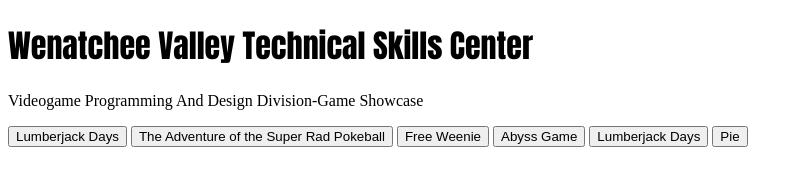
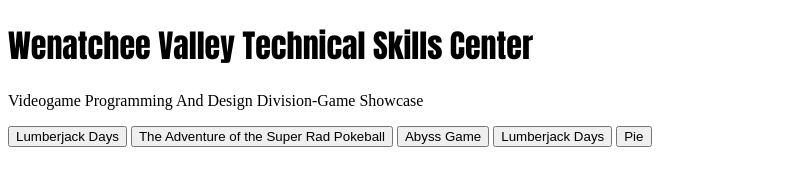
Before and after one commit to WenTech/wentech.github.io, a plain HTML site: page index.html in a window 1280 px wide. Shown: the whole page, without its empty margins (0-803 px from the left). Drawn offline with Linux system fonts and the light colour scheme.

Commit message:
Update index.html

```diff
--- a/index.html
+++ b/index.html
@@ -8,7 +8,6 @@
     <p>Videogame Programming And Design Division-Game Showcase</p>
     <?var url = getUrl();?><a href='Game1/index.html'><input type='button' name='test' value='Lumberjack Days'></a>
     <?var url = getUrl();?><a href='superRedPokeball/index.html'><input type='button' name='test' value='The Adventure of the Super Rad Pokeball'></a>
-    <?var url = getUrl();?><a href='Free Weenie/index.html'><input type='button' name='test' value='Free Weenie'></a>
     <?var url = getUrl();?><a href='Abyss Game/index.html'><input type='button' name='test' value='Abyss Game'></a>
     <?var url = getUrl();?><a href='Game1/index.html'><input type='button' name='test' value='Lumberjack Days'></a>
     <?var url = getUrl();?><a href='PIE/index.html'><input type='button' name='test' value='Pie'></a>
```
